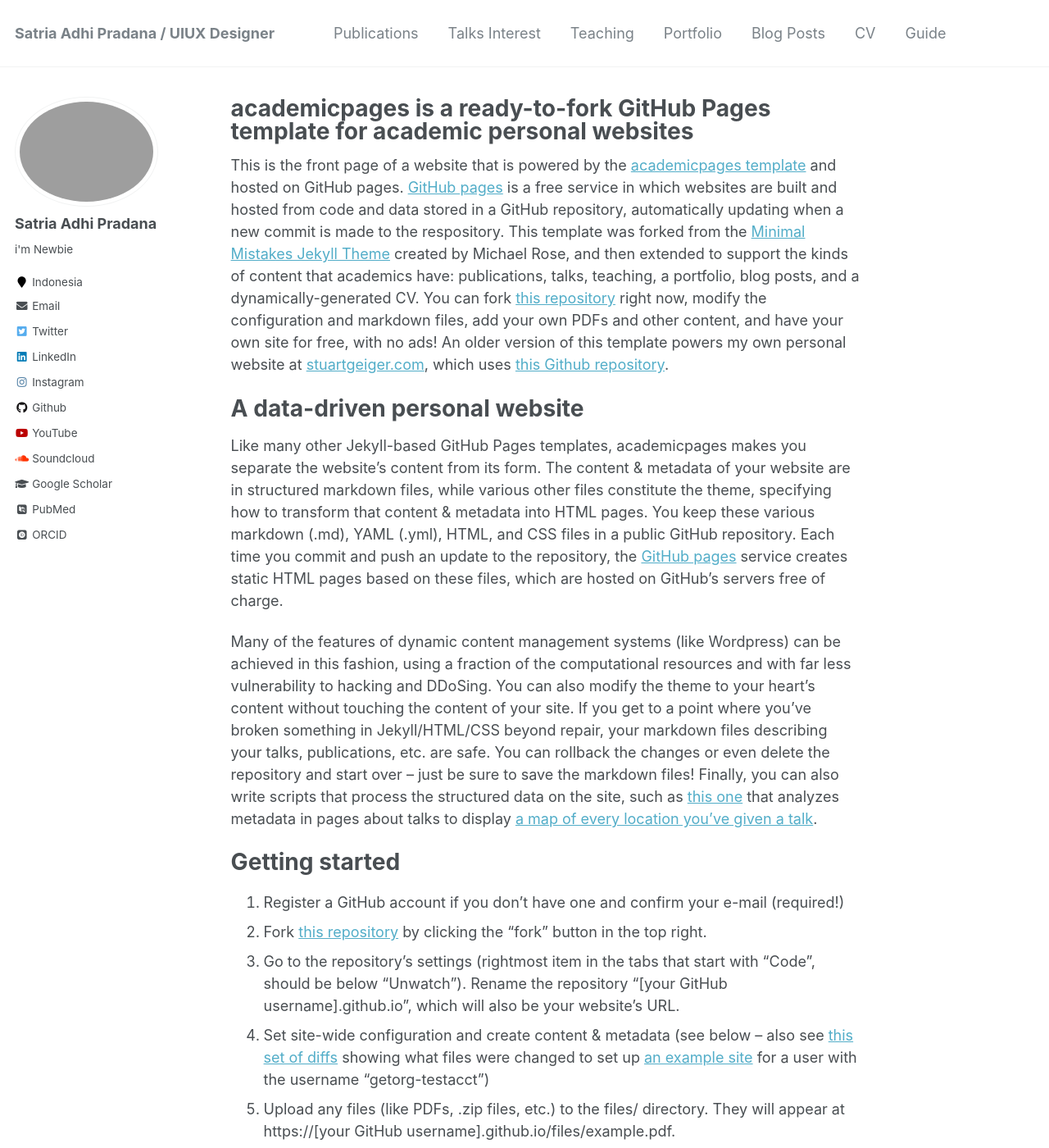
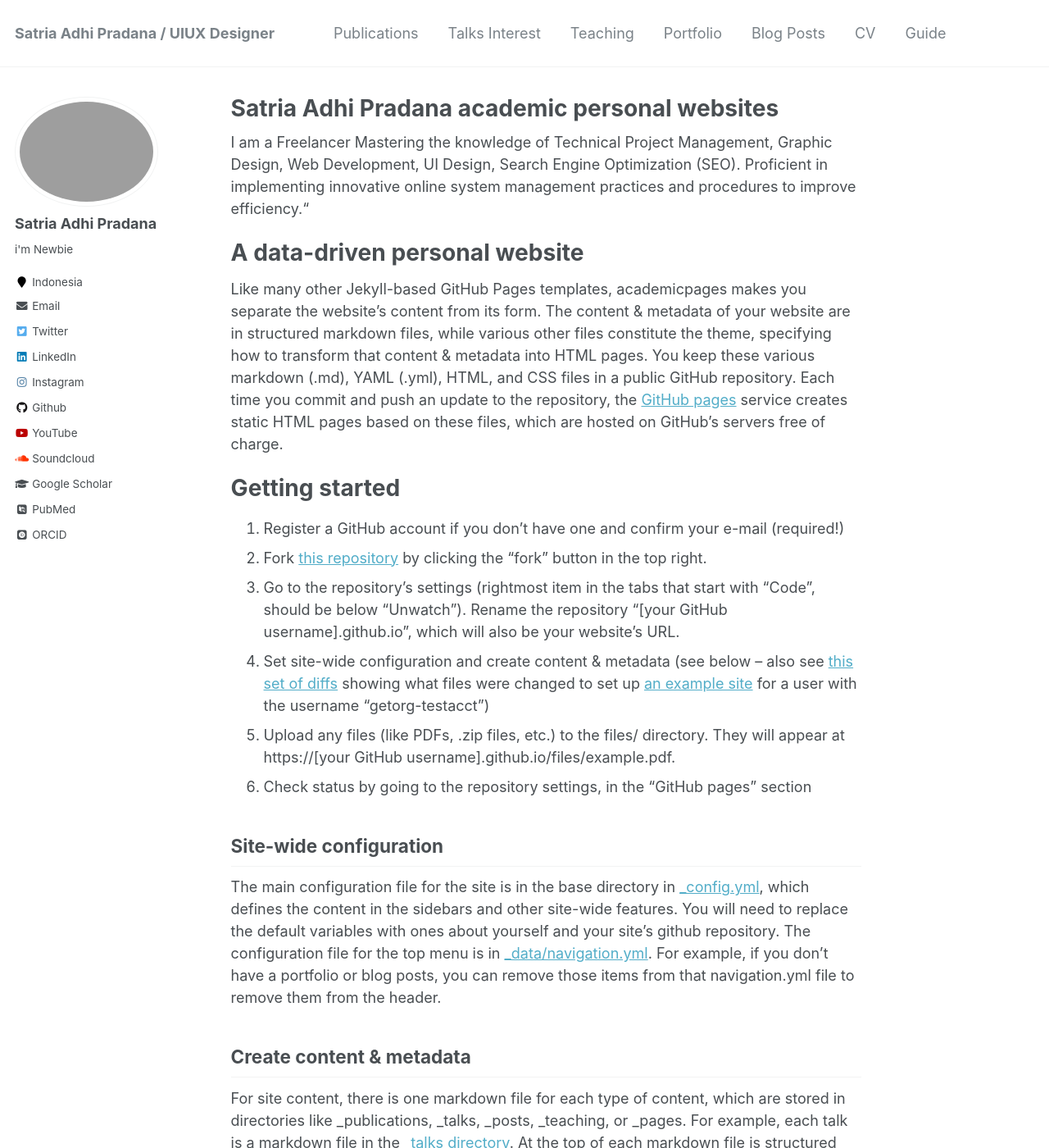
Before and after one commit to SatriaAdhiPradana/satriaadhipradana.github.io, a Jekyll site: the page built from _pages/about.md, in a window 1280 px wide and 1400 px high. Shown: the whole window at 82% size. Built offline with Jekyll 4.4.1, drawn with Linux system fonts in a browser that asks for light colours; some web fonts are replaced.

Commit message:
Update about.md

```diff
--- a/_pages/about.md
+++ b/_pages/about.md
@@ -1,6 +1,6 @@
 ---
 permalink: /
-title: "academicpages is a ready-to-fork GitHub Pages template for academic personal websites"
+title: "Satria Adhi Pradana academic personal websites"
 excerpt: "About me"
 author_profile: true
 redirect_from:
@@ -8,13 +8,11 @@ redirect_from:
   - /about.html
 ---
 
-This is the front page of a website that is powered by the [academicpages template](https://github.com/academicpages/academicpages.github.io) and hosted on GitHub pages. [GitHub pages](https://pages.github.com) is a free service in which websites are built and hosted from code and data stored in a GitHub repository, automatically updating when a new commit is made to the respository. This template was forked from the [Minimal Mistakes Jekyll Theme](https://mmistakes.github.io/minimal-mistakes/) created by Michael Rose, and then extended to support the kinds of content that academics have: publications, talks, teaching, a portfolio, blog posts, and a dynamically-generated CV. You can fork [this repository](https://github.com/academicpages/academicpages.github.io) right now, modify the configuration and markdown files, add your own PDFs and other content, and have your own site for free, with no ads! An older version of this template powers my own personal website at [stuartgeiger.com](http://stuartgeiger.com), which uses [this Github repository](https://github.com/staeiou/staeiou.github.io).
+I am a Freelancer Mastering the knowledge of Technical Project Management, Graphic Design, Web Development, UI Design, Search Engine Optimization (SEO). Proficient in implementing innovative online system management practices and procedures to improve efficiency.“
 
 A data-driven personal website
 ======
 Like many other Jekyll-based GitHub Pages templates, academicpages makes you separate the website's content from its form. The content & metadata of your website are in structured markdown files, while various other files constitute the theme, specifying how to transform that content & metadata into HTML pages. You keep these various markdown (.md), YAML (.yml), HTML, and CSS files in a public GitHub repository. Each time you commit and push an update to the repository, the [GitHub pages](https://pages.github.com/) service creates static HTML pages based on these files, which are hosted on GitHub's servers free of charge.
-
-Many of the features of dynamic content management systems (like Wordpress) can be achieved in this fashion, using a fraction of the computational resources and with far less vulnerability to hacking and DDoSing. You can also modify the theme to your heart's content without touching the content of your site. If you get to a point where you've broken something in Jekyll/HTML/CSS beyond repair, your markdown files describing your talks, publications, etc. are safe. You can rollback the changes or even delete the repository and start over -- just be sure to save the markdown files! Finally, you can also write scripts that process the structured data on the site, such as [this one](https://github.com/academicpages/academicpages.github.io/blob/master/talkmap.ipynb) that analyzes metadata in pages about talks to display [a map of every location you've given a talk](https://academicpages.github.io/talkmap.html).
 
 Getting started
 ======
```
